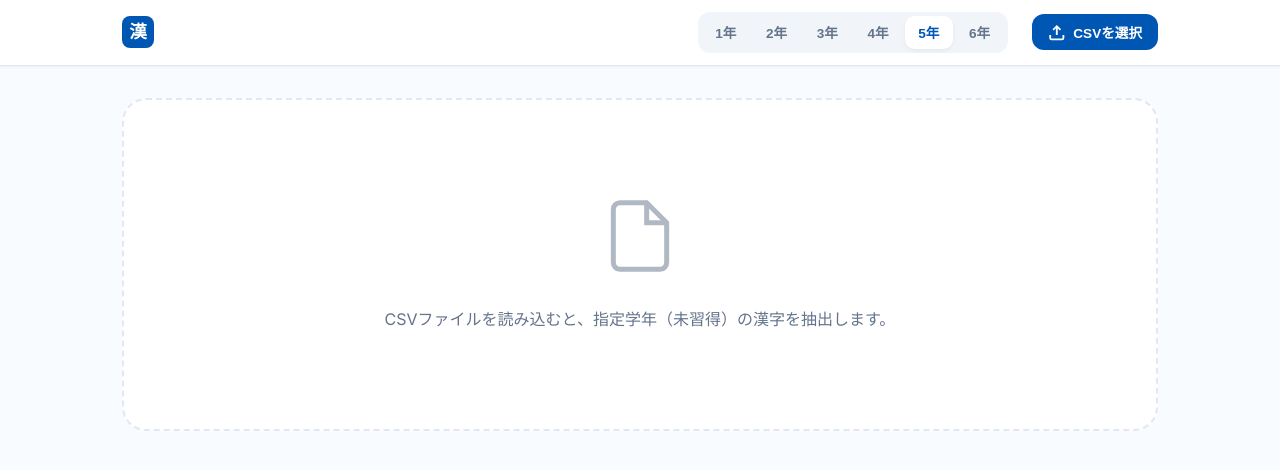
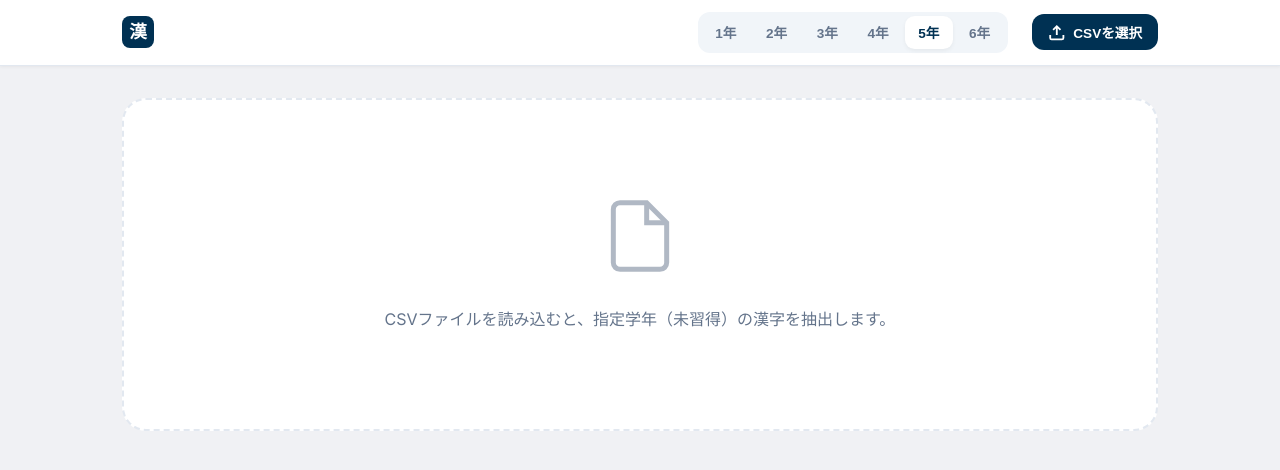
Before and after one commit to HarutoJAZZ45/Kchecker, a website built with Vite: page index.html in a window 1280 px wide. Built offline with nearby package versions, Linux system fonts and the light colour scheme.

Commit message:
Add grade-specific background themes for better UX

```diff
--- a/src/main.js
+++ b/src/main.js
@@ -68,14 +68,22 @@ fileInput.addEventListener('change', (e) => {
     if (file) handleFile(file);
 });
 
+const updateTheme = (grade) => {
+    document.body.setAttribute('data-grade', grade);
+};
+
 gradePills.forEach(btn => {
     btn.addEventListener('click', () => {
         gradePills.forEach(p => p.classList.remove('active'));
         btn.classList.add('active');
         currentGrade = parseInt(btn.dataset.grade);
+        updateTheme(currentGrade);
         if (currentData) processData(currentData);
     });
 });
+
+// Init
+updateTheme(currentGrade);
 
 const handleFile = (file) => {
     currentFilename = file.name;
--- a/src/style.css
+++ b/src/style.css
@@ -12,6 +12,37 @@
     --shadow-lg: 0 10px 15px -3px rgb(0 0 0 / 0.1), 0 4px 6px -4px rgb(0 0 0 / 0.1);
 }
 
+/* Grade Themes */
+body[data-grade="1"] {
+    --primary: #0056b3;
+    --bg: #f8fbff;
+}
+
+body[data-grade="2"] {
+    --primary: #006994;
+    --bg: #f0f7f9;
+}
+
+body[data-grade="3"] {
+    --primary: #0047ab;
+    --bg: #f0f3f9;
+}
+
+body[data-grade="4"] {
+    --primary: #2a52be;
+    --bg: #f2f0f9;
+}
+
+body[data-grade="5"] {
+    --primary: #003153;
+    --bg: #f0f1f4;
+}
+
+body[data-grade="6"] {
+    --primary: #1a237e;
+    --bg: #efeff5;
+}
+
 * {
     box-sizing: border-box;
     margin: 0;
@@ -24,6 +55,7 @@ body {
     color: var(--text-main);
     line-height: 1.6;
     -webkit-font-smoothing: antialiased;
+    transition: background-color 0.4s ease, color 0.4s ease;
 }
 
 .container {
```
